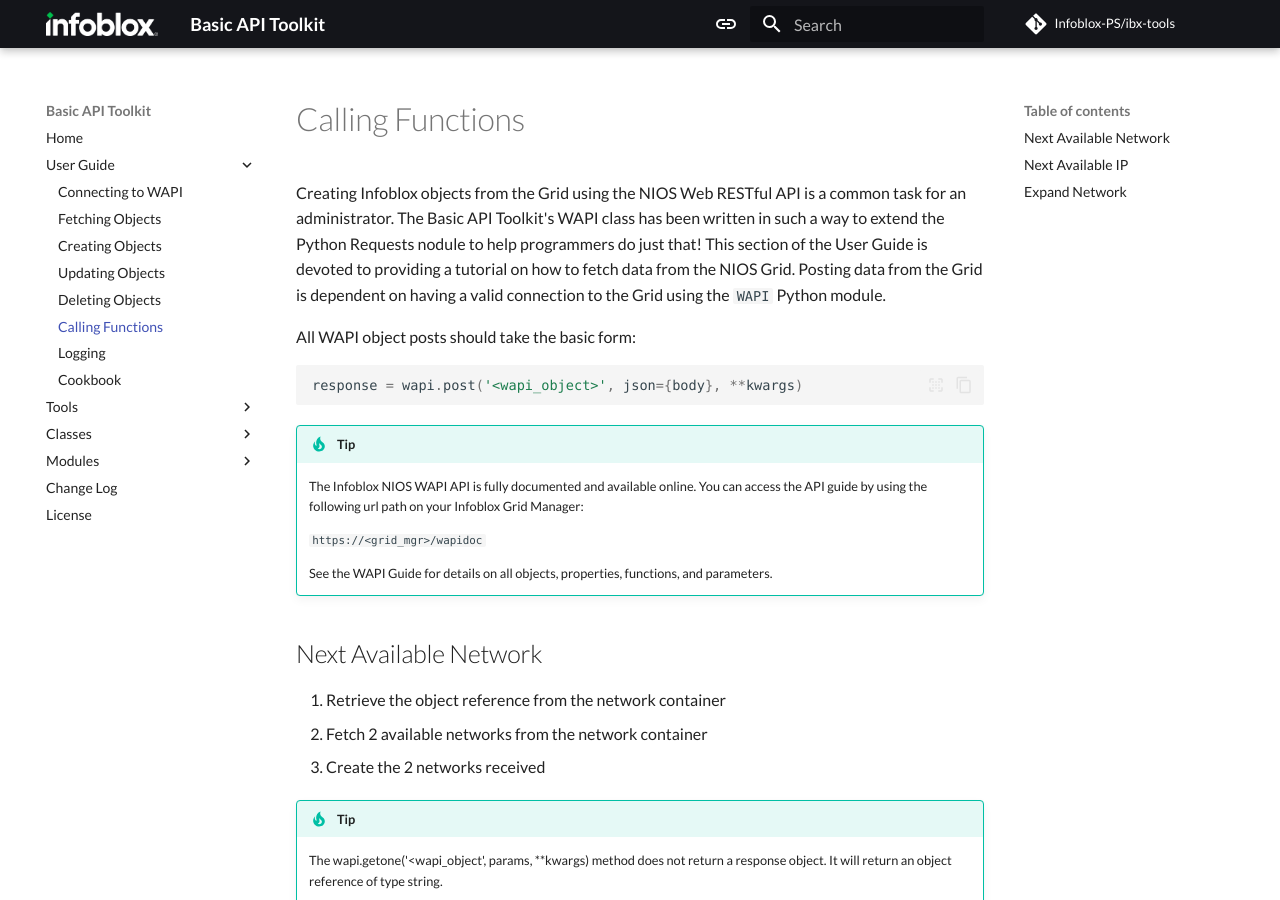
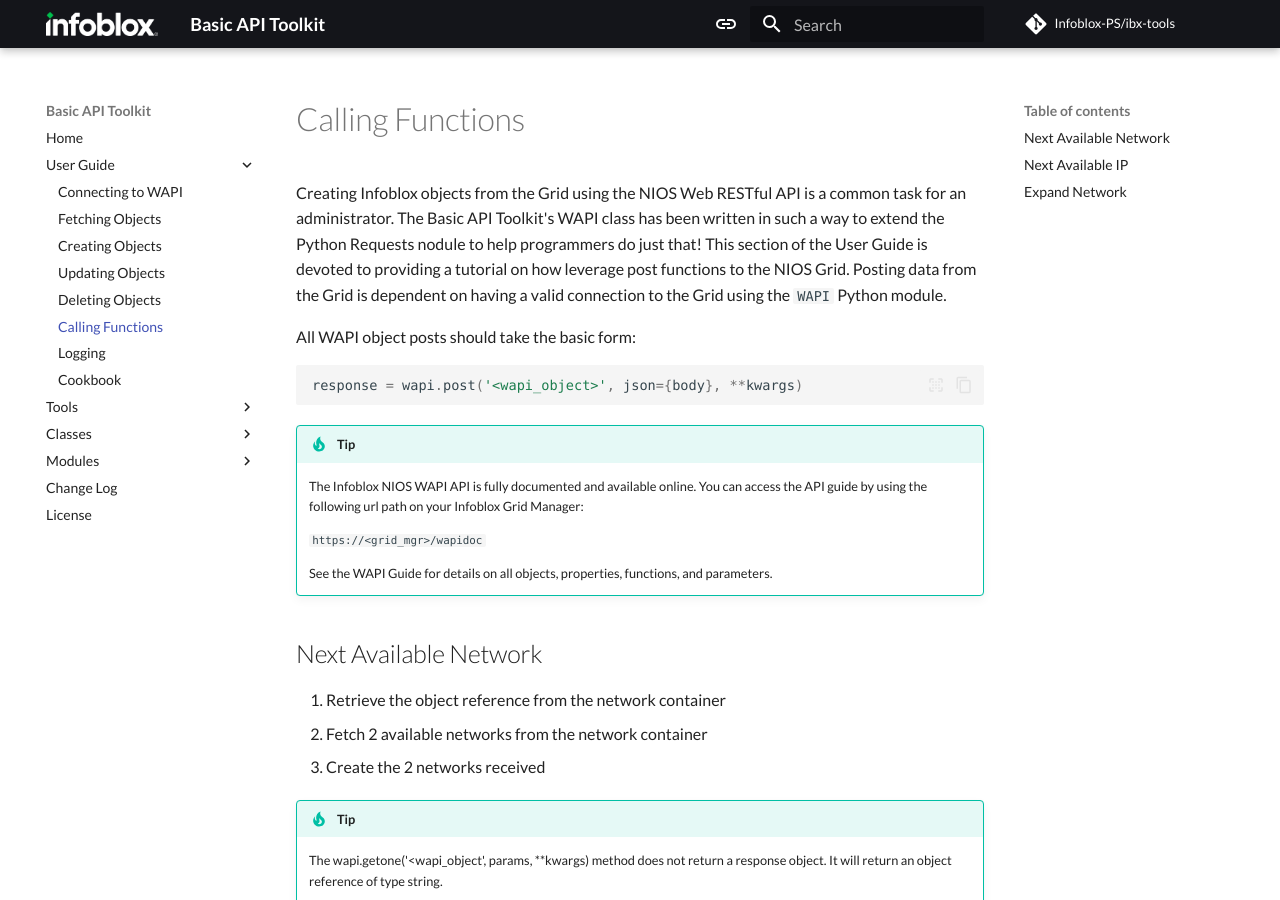
Before and after one commit to Infoblox-PS/ibx-sdk, an MkDocs documentation site: the page built from docs/user_guide/functions.md, in a window 1280 px wide and 900 px high. Built offline with MkDocs 1.6.1 and Material for MkDocs 9.7.7, drawn with Linux system fonts in a browser that asks for light colours; some web fonts are replaced; comment, search, counter and statistics services are not loaded.

Commit message:
Updated opening paragraph for:
delete.md
functions.md
post.md
put.md

```diff
--- a/docs/user_guide/functions.md
+++ b/docs/user_guide/functions.md
@@ -1,10 +1,10 @@
 # Calling Functions
 
-Creating Infoblox objects from the Grid using the NIOS Web RESTful API is a
-common task for an administrator. The Basic API Toolkit's WAPI class has been written in such a way
-to extend the Python Requests nodule to help programmers do just that! This section of the User
-Guide is devoted to providing a tutorial on how to fetch data from the NIOS Grid. Posting data from the
-Grid is dependent on having a valid connection to the Grid using the `WAPI` Python module.
+Creating Infoblox objects from the Grid using the NIOS Web RESTful API is a common task for an
+administrator. The Basic API Toolkit's WAPI class has been written in such a way to extend the
+Python Requests nodule to help programmers do just that! This section of the User Guide is
+devoted to providing a tutorial on how leverage post functions to the NIOS Grid. Posting data
+from the Grid is dependent on having a valid connection to the Grid using the `WAPI` Python module.
 
 All WAPI object posts should take the basic form:
 
```
Also changed, not shown: docs/user_guide/delete.md (+2 -2 lines), docs/user_guide/post.md (+2 -2 lines), docs/user_guide/put.md (+2 -2 lines).
